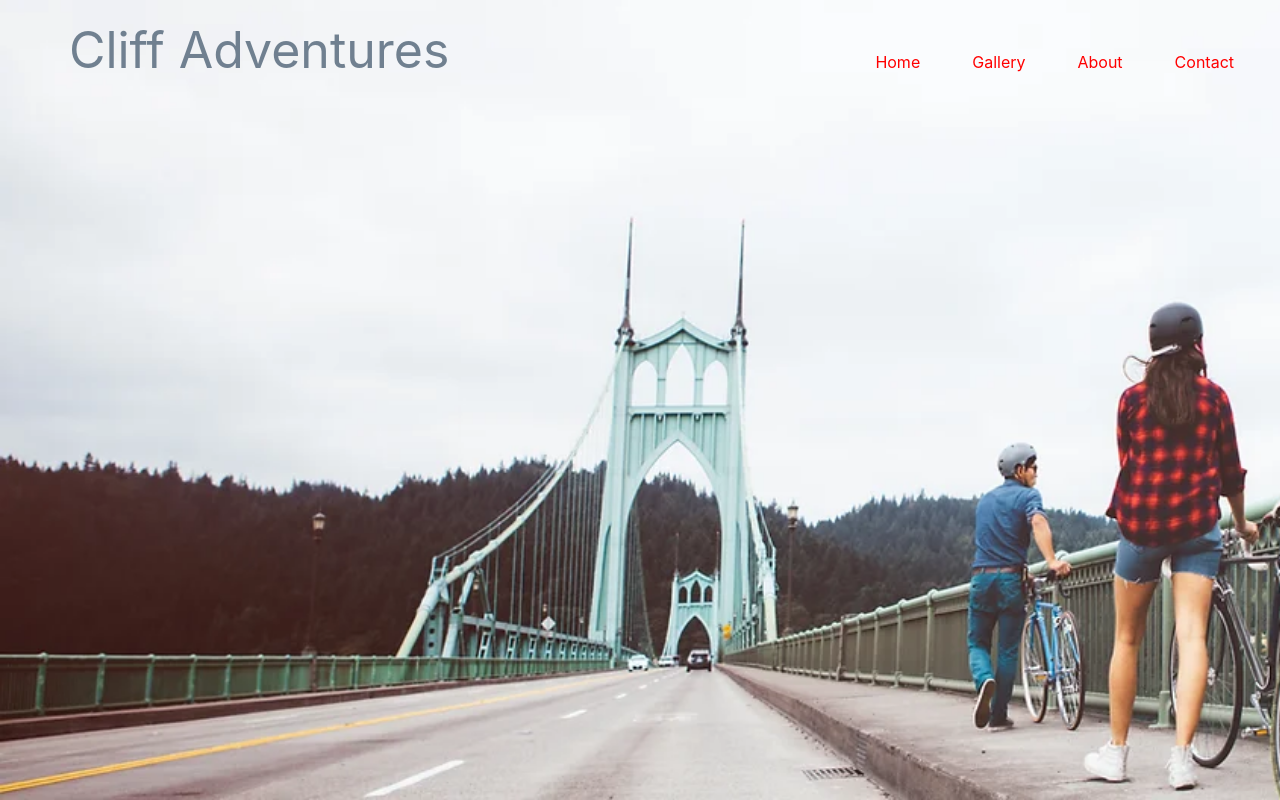
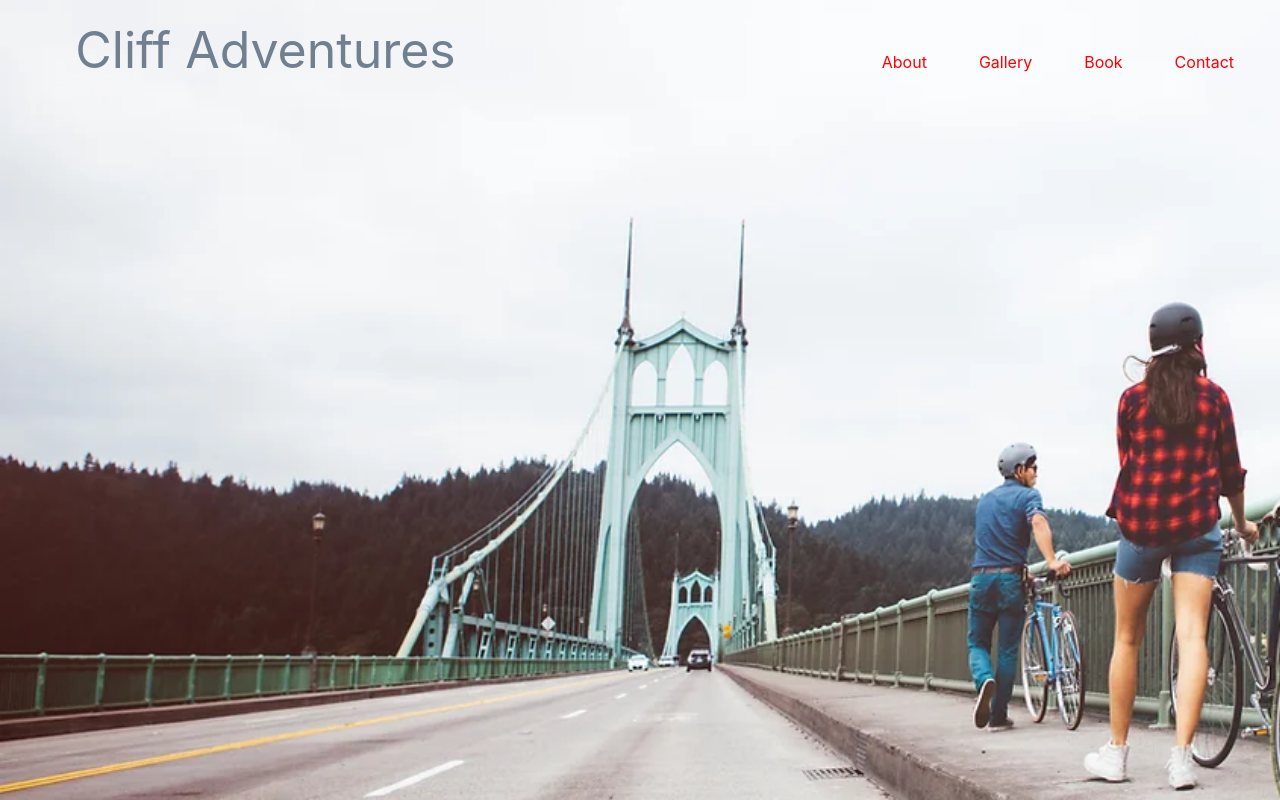
Before and after one commit to mbuguamary/Travel_Website, a React (Create React App) app: page / in a window 1280 px wide. Built offline with nearby package versions, Linux system fonts and the light colour scheme.

Commit message:
added the contact page route

```diff
--- a/src/Components/Navbar.js
+++ b/src/Components/Navbar.js
@@ -10,11 +10,12 @@ const Navbar = () => {
 
          <NavLink to='/' className='navlink'> Cliff Adventures</NavLink>
 
-            <NavLink className='link'>Home</NavLink>
 
+            < NavLink to="/About" className='link'>About</NavLink>
            <NavLink  to="/Gallery" className='link'> Gallery </NavLink>
-          < NavLink to="/About" className='link'>About</NavLink>
-            <NavLink className='link'>Contact </NavLink>
+           <NavLink className='link'>Book</NavLink>
+            <NavLink to="/Contact" className='link'>Contact </NavLink>
+            {/* <NavLink className='link'>Sign Up</NavLink> */}
          </ul>
         </div>
     </div>
--- a/src/index.js
+++ b/src/index.js
@@ -6,6 +6,7 @@ import Gallery from './Components/Gallery';
 import About from './Components/About';
 import reportWebVitals from './reportWebVitals';
 import {BrowserRouter, Routes,Route } from 'react-router-dom'
+import Contact from './Components/Contact';
 const root = ReactDOM.createRoot(document.getElementById('root'));
 root.render(
   <React.StrictMode>
@@ -14,7 +15,7 @@ root.render(
     <Route path ="/" element={<App/>} />
     <Route path = "/Gallery" element={<Gallery/>}/>
     <Route path = "/About" element={<About />}/>
-
+    <Route path = "/Contact" element={<Contact />}/>
     </Routes>
     </BrowserRouter>
 
```
